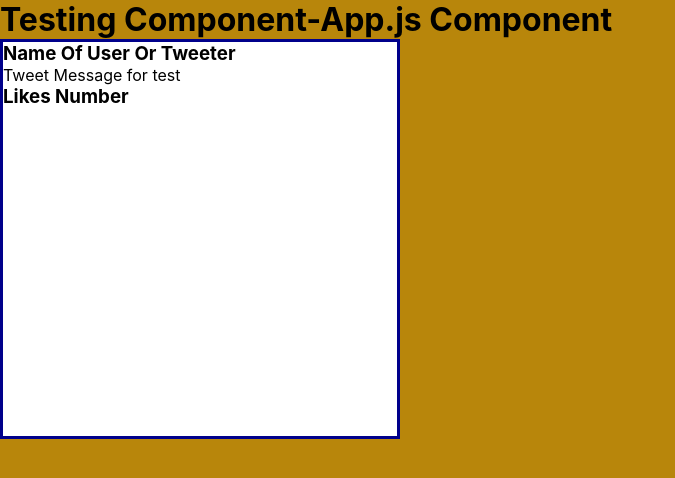
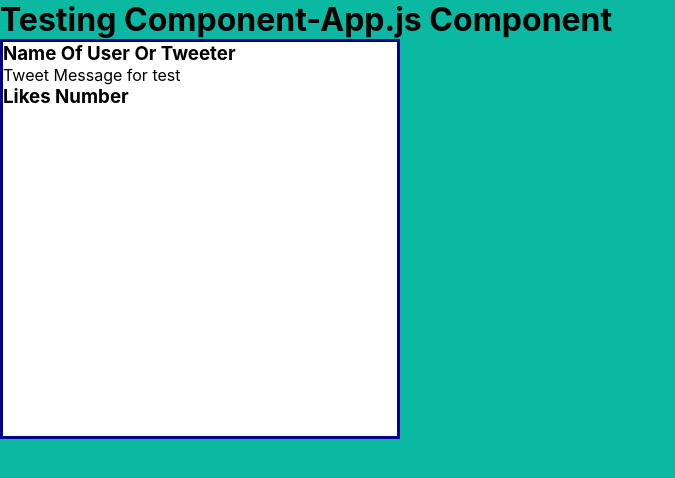
Before and after one commit to Beatyofcoding/AnotherFirstProjectOfReact, a React (Create React App) app in the folder areactproject/: page / in a window 1280 px wide. Shown: the top 478 px of the page, without its empty margins (0-675 px from the left). Built offline with nearby package versions, Linux system fonts and the light colour scheme.

Commit message:
ChangingBckGrndColorToSmiliarOneToTweeter

```diff
--- a/areactproject/src/App.css
+++ b/areactproject/src/App.css
@@ -1,6 +1,6 @@
 .App {
   height: 100vh;
-  background: darkgoldenrod;
+  background: rgb(11, 184, 161);
 }
 .tweet {
   height: 400px;
```
